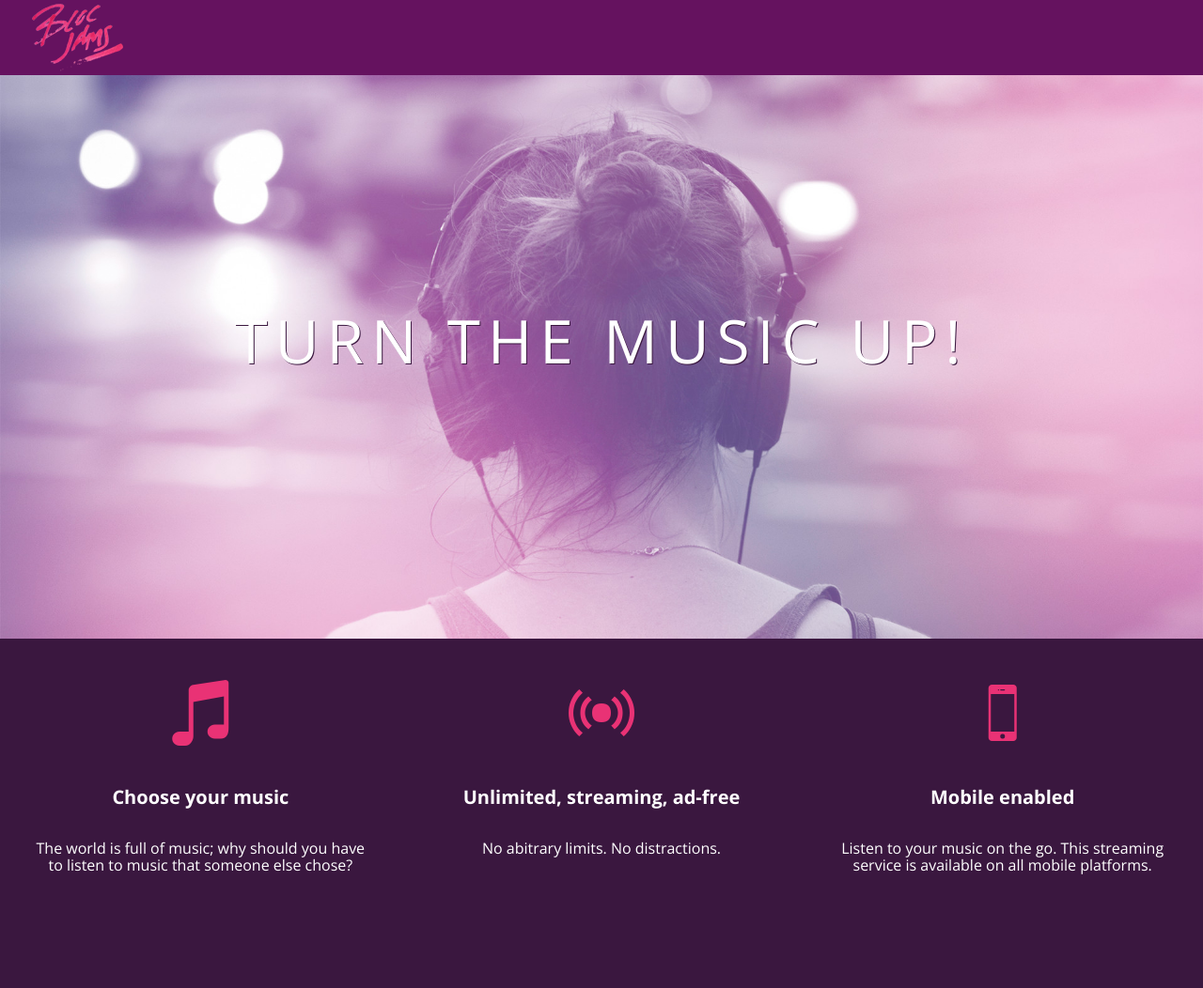
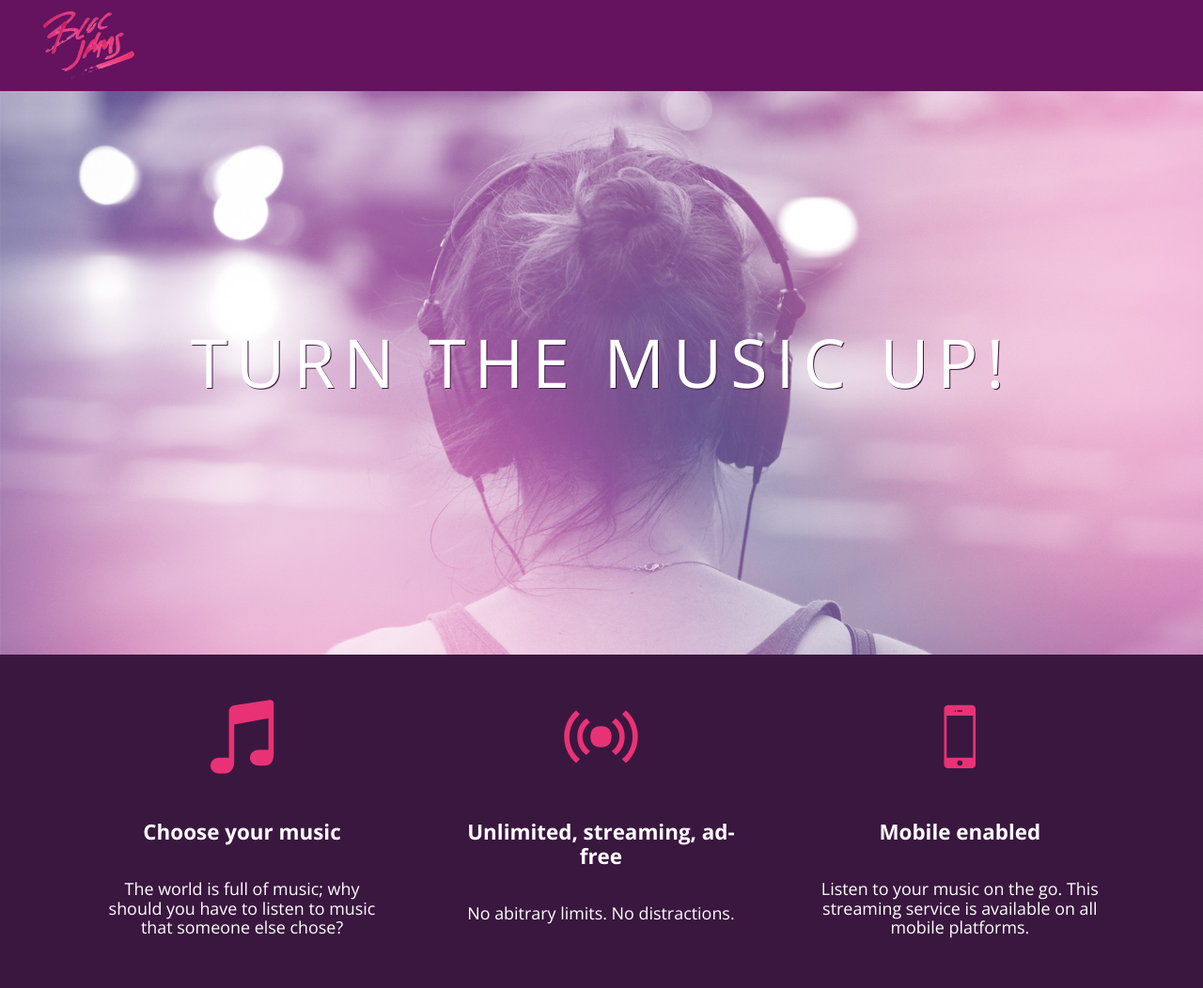
Before and after one commit to th0329/bloc-jams, a plain HTML site: page index.html in a window 1280 px wide. Shown: the whole page at 94% size. Before the commit the page ends 979 px from the top, so only its background shows below. Drawn offline with nearby package versions, Linux system fonts and the light colour scheme.

Commit message:
Checkpoint 8 Complete

```diff
--- a/index.html
+++ b/index.html
@@ -2,10 +2,12 @@
 <html>
     <head>
         <title>Bloc Jams</title>
+        <meta name="viewport" content="width=device-width, initial-scale=1">
         <link rel="stylesheet" type="text/css" href="http://fonts.googleapis.com/css?family=Open+Sans:400,800,600,700,300">
         <link rel="stylesheet" type="text/css" href="http://code.ionicframework.com/ionicons/2.0.1/css/ionicons.min.css">
         <link rel="stylesheet" type="text/css" href="styles/normalize.css">
         <link rel="stylesheet" type="text/css" href="styles/main.css">
+        <link rel="stylesheet" type="text/css" href="styles/landing.css"
     </head>
     <body class="landing">
         <nav class="navbar"> <!-- navigation bar -->
@@ -14,18 +16,18 @@
         <section class="hero-content"> <!-- hero content -->
             <h1 class="hero-title">Turn the music up!</h1>
         </section>
-        <section class="selling-points"> <!-- selling points -->
-            <div class="point">
+        <section class="selling-points container"> <!-- selling points -->
+            <div class="point column third">
                 <span class="ion-music-note"></span>
                 <h5 class="point-title">Choose your music</h5>
                 <p class="point-description">The world is full of music; why should you have to listen to music that someone else chose?</p>
             </div>
-            <div class="point">
+            <div class="point column third">
                 <span class="ion-radio-waves"></span>
                 <h5 class="point-title">Unlimited, streaming, ad-free</h5>
                 <p class="point-description">No abitrary limits. No distractions.</p>
             </div>
-            <div class="point">
+            <div class="point column third">
                 <span class="ion-iphone"></span>
                 <h5 class="point-title">Mobile enabled</h5>
                 <p class="point-description">Listen to your music on the go.  This streaming service is available on all mobile platforms.</p>
--- /dev/null
+++ b/styles/landing.css
@@ -0,0 +1,49 @@
+body.landing {
+    background-color: rgb(58,23,63); /* sets the background color to an RGB value (see below) */
+}
+
+.hero-content {
+     position: relative; /* positioning will be explained in a resource */
+     min-height: 600px;  /* hero content element must be _at least_ 600 pixels */
+     background-image: url(../assets/images/bloc_jams_bg.jpg);
+     background-repeat: no-repeat;
+     background-position: center center;
+     background-size: cover;
+ }
+
+.hero-content .hero-title {
+     position: absolute;             /* positioning will be explained in a resource */
+     top: 40%;                       /* positioning will be explained in a resource */
+     -webkit-transform: translateY(-50%);
+     -moz-transform: translateY(-50%);
+     -ms-transform: translateY(-50%);
+     transform: translateY(-50%);
+     width: 100%;                    /* makes sure the title inhabits the full width of its container */
+     text-align: center;             /* aligns text in the horizontal center of the element */
+     font-size: 4rem;                /* specifies the size of the font in root em units */
+     font-weight: 300;               /* makes the font thinner or lighter weight */
+     text-transform: uppercase;      /* transforms the text to be all uppercase lettering */
+     letter-spacing: 0.5rem;         /* puts 0.5 root ems worth of space between each letter */
+     text-shadow: 1px 1px 0px rgb(58,23,63); /* creates a shadow underneath the text for readability over the image */
+ }
+
+.selling-points {
+     position: relative;
+ }
+
+ .point {
+     position: relative;
+     padding: 2rem;
+     text-align: center;
+ }
+
+ .point .point-title {
+     font-size: 1.25rem;
+ }
+
+ .ion-music-note,
+ .ion-radio-waves,
+ .ion-iphone {
+     color: rgb(233,50,117);
+     font-size: 5rem;
+ }
--- a/styles/main.css
+++ b/styles/main.css
@@ -1,3 +1,9 @@
+*, *::before, *::after {
+    -moz-box-sizing: border-box;
+    -webkit-box-sizing: border-box;
+    box-sizing:border-box;
+}
+
 html {
     height: 100%; /*makes sure our HTML takes up 100% of the browser window */
     font-size: 100%;
@@ -9,12 +15,8 @@ body {
     min-height: 100%;         /*says the height of the body must be, at minimum, 100% of the window */
 }
 
-body.landing {
-    background-color: rgb(58,23,63); /* sets the background color to an RGB value (see below) */
-}
-
 .navbar {
-    padding: .05rem;
+    padding: 0.5rem;
     background-color: rgb(101,18,95);
 }
 
@@ -23,55 +25,30 @@ body.landing {
     left: 2rem;
 }
 
-.hero-content {
-     position: relative; /* positioning will be explained in a resource */
-     min-height: 600px;  /* hero content element must be _at least_ 600 pixels */
-     background-image: url(../assets/images/bloc_jams_bg.jpg);
-     background-repeat: no-repeat;
-     background-position: center center;
-     background-size: cover;
+.container {
+    margin: 0 auto;
+    max-width: 64rem;
+}
+
+/* Medium and small screens (640px) */
+ @media (min-width: 640px) {
+     html { font-size: 112%; }
+
+     .column {
+         float: left;
+         padding-left: 1rem;
+         padding-right: 1rem;
+     }
+
+     .column.full { width: 100%; }
+     .column.two-thirds { width: 66.7%; }
+     .column.half { width: 50%; }
+     .column.third { width: 33.3%; }
+     .column.fourth { width: 25%; }
+     .column.flow-opposite { float: right; }
  }
 
-.hero-content .hero-title {
-     position: absolute;             /* positioning will be explained in a resource */
-     top: 40%;                       /* positioning will be explained in a resource */
-     -webkit-transform: translateY(-50%);
-     -moz-transform: translateY(-50%);
-     -ms-transform: translateY(-50%);
-     transform: translateY(-50%);
-     width: 100%;                    /* makes sure the title inhabits the full width of its container */
-     text-align: center;             /* aligns text in the horizontal center of the element */
-     font-size: 4rem;                /* specifies the size of the font in root em units */
-     font-weight: 300;               /* makes the font thinner or lighter weight */
-     text-transform: uppercase;      /* transforms the text to be all uppercase lettering */
-     letter-spacing: 0.5rem;         /* puts 0.5 root ems worth of space between each letter */
-     text-shadow: 1px 1px 0px rgb(58,23,63); /* creates a shadow underneath the text for readability over the image */
+ /* Large screens (1024px) */
+ @media (min-width: 1024px) {
+     html: { font-size: 120%; }
  }
-
-.selling-points {
-     position: relative;
-     display: table;
-     width: 100%;
-     -webkit-box-sizing: border-box;
-     -moz-box-sizing: border-box;
-     box-sizing: border-box; /* we'll explain this in a resource */
- }
-
- .point {
-     display: table-cell;
-     position: relative;
-     width: 33.3%;
-     padding: 2rem;
-     text-align: center;
- }
-
- .point .point-title {
-     font-size: 1.25rem;
- }
-
- .ion-music-note,
- .ion-radio-waves,
- .ion-iphone {
-     color: rgb(233,50,117);
-     font-size: 5rem;
- }
```
